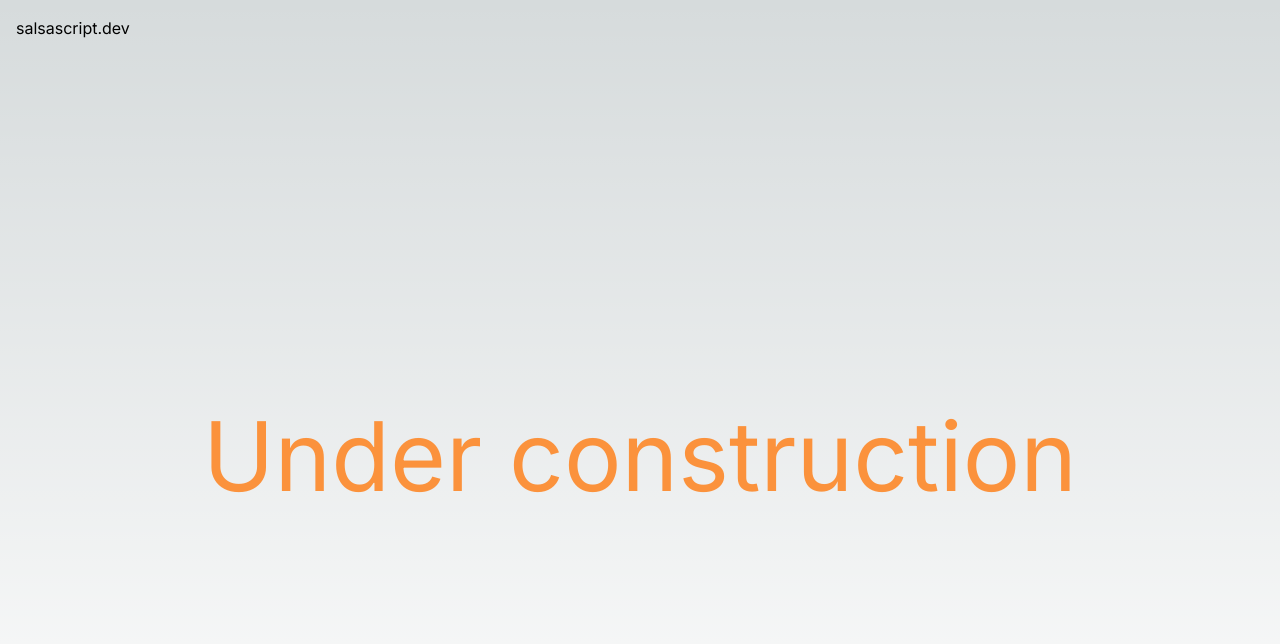
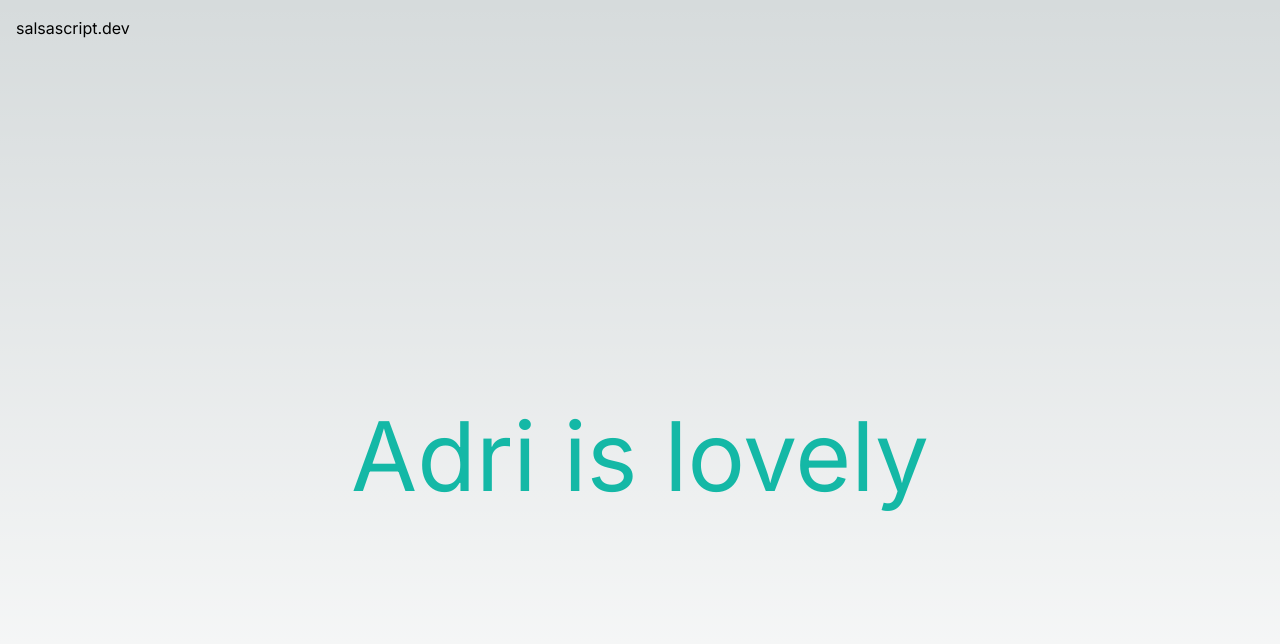
Before and after one commit to dandelarge/dandelarge.github.io, a Next.js app: page / in a window 1280 px wide. Shown: the top 644 px of the page. Built offline with nearby package versions, Linux system fonts and the light colour scheme.

Commit message:
testig testing

```diff
--- a/src/app/page.tsx
+++ b/src/app/page.tsx
@@ -6,7 +6,7 @@ export default function Home() {
       </nav>
     </header>
     <main className="flex min-h-screen flex-col items-center justify-center p-4">
-      <h1 className="text-8xl text-orange-400 ">Under construction</h1>
+      <h1 className="text-8xl text-teal-500 ">Adri is lovely</h1>
     </main>
   </>)
 }
```
